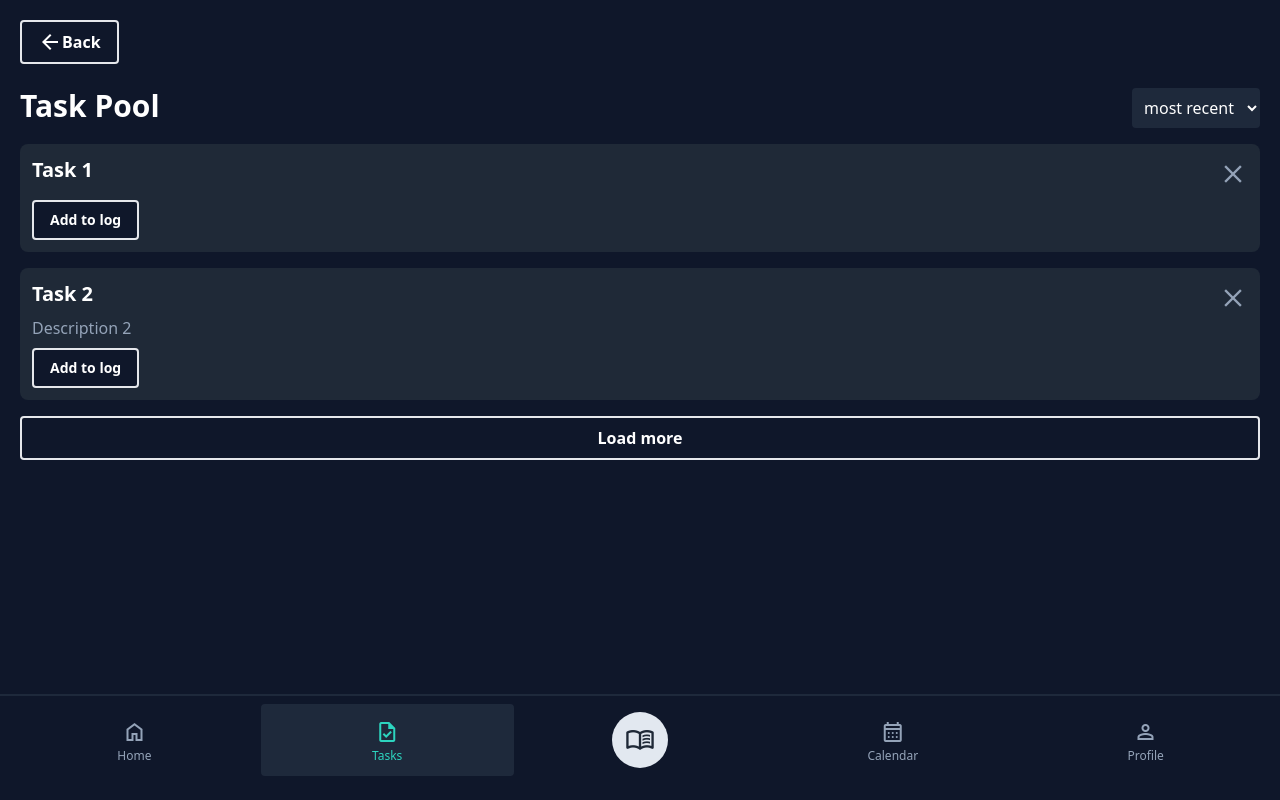
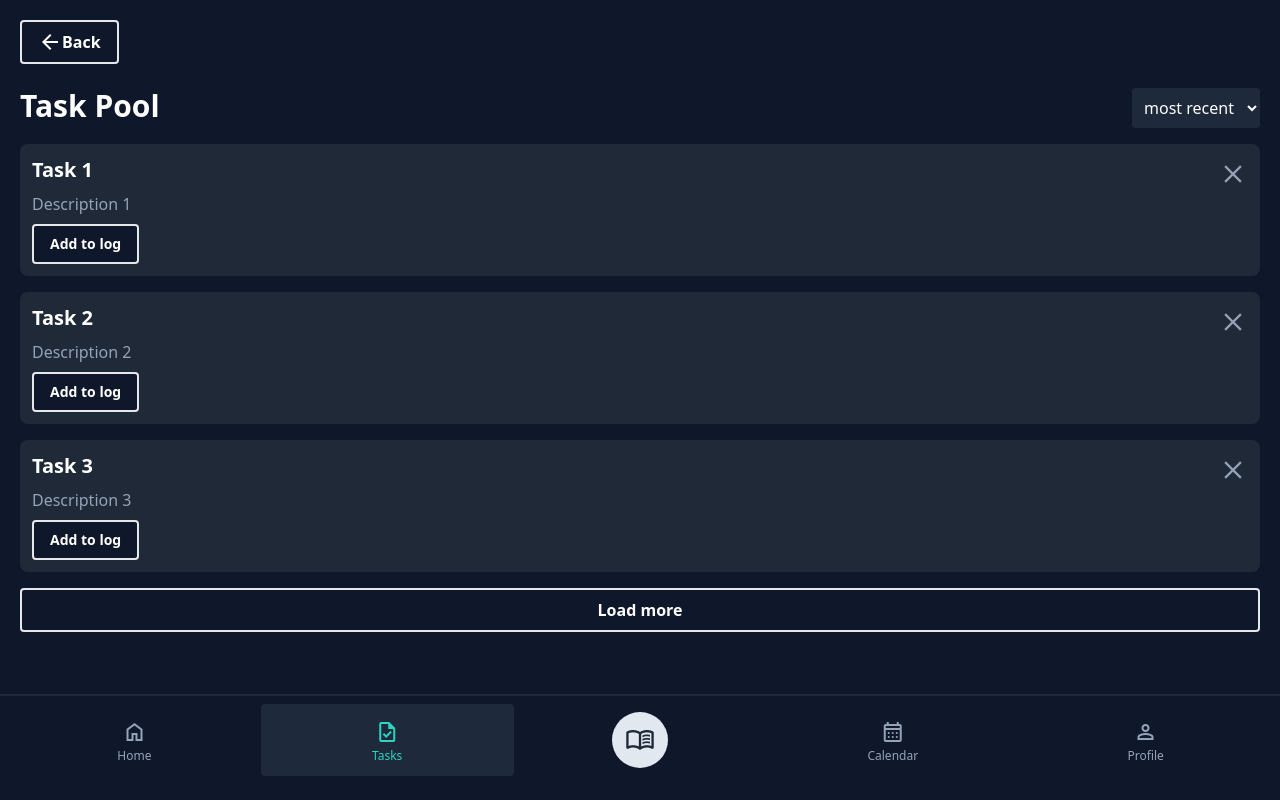
Before and after one commit to Zakkkk/tt-app, a React (Vite) app in the folder frontend/: page /tasks/pool in a window 1280 px wide. Built offline with nearby package versions, Linux system fonts and the light colour scheme.

Commit message:
Fixed the types for tasks and task generators. Cleaned up names

```diff
--- a/frontend/src/App.tsx
+++ b/frontend/src/App.tsx
@@ -8,7 +8,7 @@ import Profile from "./routes/Profile/Profile.tsx";
 import Log from "./routes/Log/Log.tsx";
 import CreateRepeatingTask from "./routes/Tasks/CreateRepeatingTask.tsx";
 import TaskPool from "./routes/Tasks/TaskPool.tsx";
-import TaskEdit from "./routes/Tasks/TaskEdit.tsx";
+import TaskGeneratorEdit from "./routes/Tasks/TaskGeneratorEdit.tsx";
 
 const App: React.FC = () => {
   return (
@@ -21,7 +21,7 @@ const App: React.FC = () => {
           <Route path="/tasks" element={<Tasks />}></Route>
           <Route path="/tasks/create" element={<CreateRepeatingTask />}></Route>
           <Route path="/tasks/pool" element={<TaskPool />}></Route>
-          <Route path="/tasks/edit" element={<TaskEdit />}></Route>
+          <Route path="/tasks/edit" element={<TaskGeneratorEdit />}></Route>
 
           <Route path="/calendar" element={<Calendar />}></Route>
 
--- /dev/null
+++ b/frontend/src/mockData/taskGenerators.ts
@@ -0,0 +1,43 @@
+import { TaskGenerator, RepeatingMethod } from "../types/Task";
+
+// mock data
+const taskGenerators: TaskGenerator[] = [
+  {
+    id: 1,
+    title: "Daily Task",
+    description: "This task repeats every day.",
+    repeatingMethod: RepeatingMethod.DayIntervals,
+    repeatEvery: 1,
+    repeatDays: [false, false, false, false, false, false, false],
+    createdAt: "2021-01-01T00:00:00.000Z",
+  },
+  {
+    id: 2,
+    title: "Weekly Task",
+    description: "This task repeats every week.",
+    repeatingMethod: RepeatingMethod.DayIntervals,
+    repeatEvery: 7,
+    repeatDays: [false, false, false, false, false, false, false],
+    createdAt: "2021-01-01T00:00:00.000Z",
+  },
+  {
+    id: 3,
+    title: "Do homework",
+    description: "",
+    repeatingMethod: RepeatingMethod.DayIntervals,
+    repeatEvery: 5,
+    repeatDays: [false, false, false, false, false, false, false],
+    createdAt: "2021-01-01T00:00:00.000Z",
+  },
+  {
+    id: 4,
+    title: "Go to the gym",
+    description: "",
+    repeatingMethod: RepeatingMethod.ChosenDays,
+    repeatEvery: 0,
+    repeatDays: [false, true, false, true, false, true, false],
+    createdAt: "2021-01-01T00:00:00.000Z",
+  },
+];
+
+export default taskGenerators;
--- /dev/null
+++ b/frontend/src/mockData/tasks.ts
@@ -0,0 +1,31 @@
+import { Task } from "../types/Task";
+
+// Mock tasks
+const mockTasks: Task[] = [
+  {
+    id: 1,
+    title: "Task 1",
+    description: "Description 1",
+    generated: "2021-01-01",
+    dayId: 1,
+    completed: false,
+  },
+  {
+    id: 2,
+    title: "Task 2",
+    description: "Description 2",
+    generated: "2021-01-01",
+    dayId: 1,
+    completed: false,
+  },
+  {
+    id: 3,
+    title: "Task 3",
+    description: "Description 3",
+    generated: "2021-01-01",
+    dayId: 1,
+    completed: false,
+  },
+];
+
+export default mockTasks;
--- a/frontend/src/routes/Tasks/CreateRepeatingTask.tsx
+++ b/frontend/src/routes/Tasks/CreateRepeatingTask.tsx
@@ -4,13 +4,9 @@ import { Input, Textarea } from "../../components/Input.tsx";
 import { NotificationContainer, useNotification } from "../../components/Notification/Notification.tsx";
 import ButtonGroup from "../../components/ButtonGroup.tsx";
 import { useState } from "react";
+import { RepeatingMethod } from "../../types/Task.ts";
 
 const CreateRepeatingTask: React.FC = () => {
-  enum RepeatingMethod {
-    DayIntervals,
-    ChosenDays,
-  }
-
   const [taskName, setTaskName] = useState<string>("");
   const [taskNotes, setTaskNotes] = useState<string>("");
 
--- a/frontend/src/routes/Tasks/TaskEdit.tsx
+++ b/frontend/src/routes/Tasks/TaskGeneratorEdit.tsx
@@ -1,71 +1,51 @@
 import { NotificationContainer, useNotification } from "../../components/Notification/Notification.tsx";
 import { useState } from "react";
-import Task from "../../types/Task.ts";
+import { TaskGenerator } from "../../types/Task.ts";
+import mockTaskGenerators from "../../mockData/taskGenerators";
 import Button from "../../components/Button.tsx";
 import { Link } from "react-router-dom";
 import Select from "../../components/Select.tsx";
 
-const TaskEdit: React.FC = () => {
+const TaskGeneratorEdit: React.FC = () => {
   enum Sort {
     MOST_RECENT = "most recent",
     LEAST_RECENT = "least recent",
     ALPHABETICAL = "alphabetical",
   }
 
-  const sortTasks = (sort: Sort) => {
+  const sortTaskGenerators = (sort: Sort) => {
     switch (sort) {
       case Sort.MOST_RECENT:
-        setTasks((prevTasks) =>
-          [...prevTasks].sort((a, b) => {
-            return new Date(b.created_at).getTime() - new Date(a.created_at).getTime();
+        setTaskGenerators((prevTaskGenerators) =>
+          [...prevTaskGenerators].sort((a, b) => {
+            return new Date(b.createdAt).getTime() - new Date(a.createdAt).getTime();
           }),
         );
         break;
       case Sort.LEAST_RECENT:
-        setTasks((prevTasks) =>
-          [...prevTasks].sort((a, b) => {
-            return new Date(a.created_at).getTime() - new Date(b.created_at).getTime();
+        setTaskGenerators((prevTaskGenerators) =>
+          [...prevTaskGenerators].sort((a, b) => {
+            return new Date(a.createdAt).getTime() - new Date(b.createdAt).getTime();
           }),
         );
         break;
       case Sort.ALPHABETICAL:
-        setTasks((prevTasks) =>
-          [...prevTasks].sort((a, b) => {
+        setTaskGenerators((prevTaskGenerators) =>
+          [...prevTaskGenerators].sort((a, b) => {
             return a.title.localeCompare(b.title);
           }),
         );
     }
   };
 
-  const removeTask = (id: number) => {
+  const removeTaskGenerator = (id: number) => {
     // Need to update the backend
 
     showNotification("Task removed");
-    setTasks((prevTasks) => prevTasks.filter((task) => task.id !== id));
+    setTaskGenerators((prevTasks) => prevTasks.filter((task) => task.id !== id));
   };
 
-  const [tasks, setTasks] = useState<Task[]>([
-    {
-      id: 1,
-      title: "Task 1",
-      description: "",
-      starting_at: "2021-09-01T00:00:00Z",
-      every: 1,
-      unit: "day",
-      created_at: "2021-09-01T00:00:00Z",
-      updated_at: "2021-09-01T00:00:00Z",
-    },
-    {
-      id: 2,
-      title: "Task 2",
-      description: "Description 2",
-      starting_at: "2021-09-02T00:00:00Z",
-      every: 7,
-      unit: "day",
-      created_at: "2021-09-02T00:00:00Z",
-      updated_at: "2021-09-02T00:00:00Z",
-    },
-  ]);
+  const [taskGenerators, setTaskGenerators] = useState<TaskGenerator[]>(mockTaskGenerators);
 
   const { showNotification, notifications } = useNotification();
 
@@ -84,7 +64,7 @@ const TaskEdit: React.FC = () => {
           <h1 className={"text-3xl font-bold text-white"}>Repeating Tasks</h1>
           <Select
             className={"ml-auto text-xs"}
-            onChange={(e: React.ChangeEvent<HTMLSelectElement>) => sortTasks(e.target.value as Sort)}
+            onChange={(e: React.ChangeEvent<HTMLSelectElement>) => sortTaskGenerators(e.target.value as Sort)}
           >
             {Object.values(Sort).map((sort) => (
               <option key={sort} value={sort}>
@@ -98,4 +78,4 @@ const TaskEdit: React.FC = () => {
   );
 };
 
-export default TaskEdit;
+export default TaskGeneratorEdit;
--- a/frontend/src/routes/Tasks/TaskPool.tsx
+++ b/frontend/src/routes/Tasks/TaskPool.tsx
@@ -1,7 +1,8 @@
 import { Link } from "react-router-dom";
 import Button from "../../components/Button.tsx";
 import Select from "../../components/Select.tsx";
-import Task from "../../types/Task.ts";
+import { Task } from "../../types/Task.ts";
+import mockTasks from "../../mockData/tasks.ts";
 import { useState } from "react";
 import { NotificationContainer, useNotification } from "../../components/Notification/Notification.tsx";
 
@@ -14,42 +15,21 @@ const TaskPool: React.FC = () => {
 
   const { showNotification, notifications } = useNotification();
 
-  const [tasks, setTasks] = useState<Task[]>([
-    {
-      id: 1,
-      title: "Task 1",
-      description: "",
-      starting_at: "2021-09-01T00:00:00Z",
-      every: 1,
-      unit: "day",
-      created_at: "2021-09-01T00:00:00Z",
-      updated_at: "2021-09-01T00:00:00Z",
-    },
-    {
-      id: 2,
-      title: "Task 2",
-      description: "Description 2",
-      starting_at: "2021-09-02T00:00:00Z",
-      every: 7,
-      unit: "day",
-      created_at: "2021-09-02T00:00:00Z",
-      updated_at: "2021-09-02T00:00:00Z",
-    },
-  ]);
+  const [tasks, setTasks] = useState<Task[]>(mockTasks);
 
   const sortTasks = (sort: Sort) => {
     switch (sort) {
       case Sort.MOST_RECENT:
         setTasks((prevTasks) =>
           [...prevTasks].sort((a, b) => {
-            return new Date(b.created_at).getTime() - new Date(a.created_at).getTime();
+            return new Date(b.generated).getTime() - new Date(a.generated).getTime();
           }),
         );
         break;
       case Sort.LEAST_RECENT:
         setTasks((prevTasks) =>
           [...prevTasks].sort((a, b) => {
-            return new Date(a.created_at).getTime() - new Date(b.created_at).getTime();
+            return new Date(a.generated).getTime() - new Date(b.generated).getTime();
           }),
         );
         break;
@@ -109,14 +89,18 @@ const TaskPool: React.FC = () => {
               <div key={task.id} className={"p-3 bg-gray-800 rounded-lg mt-4"}>
                 <div className={"flex"}>
                   <h2 className={"text-white text-xl font-bold"}>{task.title}</h2>
-                  <span onClick={() => removeTask(task.id)}
-                        className={"material-symbols-outlined active:text-white transition text-3xl ml-auto"}>
-                  close
-                </span>
+                  <span
+                    onClick={() => removeTask(task.id)}
+                    className={"material-symbols-outlined active:text-white transition text-3xl ml-auto"}
+                  >
+                    close
+                  </span>
                 </div>
                 {/*<p className={""}>Generated {dateString}</p>*/}
                 <p>{task.description}</p>
-                <Button onClick={() => moveTaskToLog(task.id)} className={"mt-2"} size={"sm"}>Add to log</Button>
+                <Button onClick={() => moveTaskToLog(task.id)} className={"mt-2"} size={"sm"}>
+                  Add to log
+                </Button>
               </div>
             );
           })}
--- a/frontend/src/types/Task.ts
+++ b/frontend/src/types/Task.ts
@@ -1,14 +1,30 @@
+enum RepeatingMethod {
+  DayIntervals,
+  ChosenDays,
+}
+
 type Task = {
   id: number;
 
   title: string;
   description: string;
-  every: number;
-  unit: string;
-  starting_at: string;
 
-  created_at: string;
-  updated_at: string;
+  generated: string;
+  dayId: number;
+  completed: boolean;
 };
 
-export default Task;
+type TaskGenerator = {
+  id: number;
+
+  title: string;
+  description: string;
+  repeatingMethod: RepeatingMethod;
+  repeatEvery: number;
+  repeatDays: boolean[];
+
+  createdAt: string;
+};
+
+export type { Task, TaskGenerator };
+export { RepeatingMethod };
```
